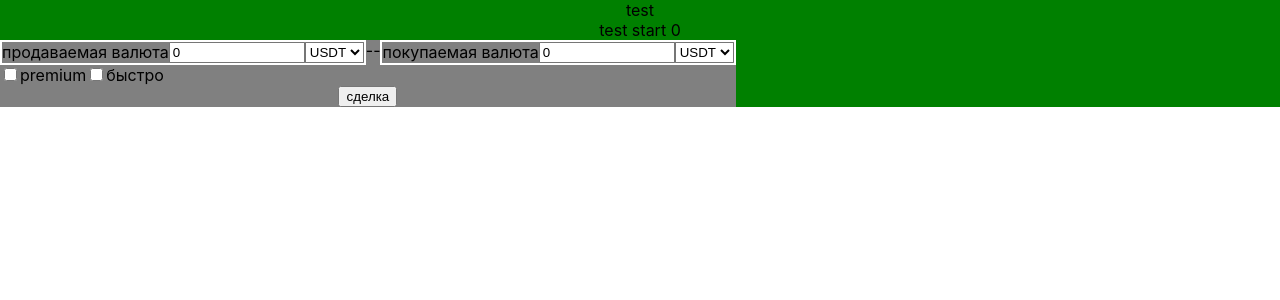
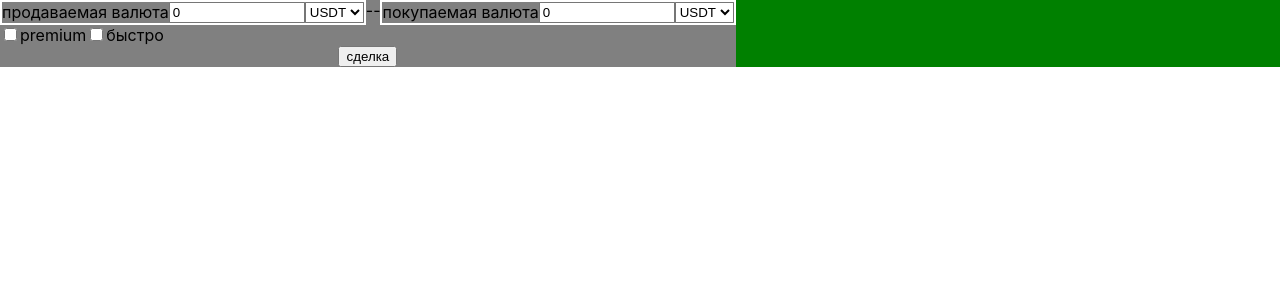
Before and after one commit to TzarevAV/lombard, a React (Create React App) app in the folder currency/: page / in a window 1280 px wide. Shown: the top 300 px of the page. Built offline with nearby package versions, Linux system fonts and the light colour scheme.

Commit message:
remove test data

```diff
--- a/currency/src/App.tsx
+++ b/currency/src/App.tsx
@@ -93,11 +93,7 @@ const handleChangeFast=(val:boolean)=>{
   return (
     <Provider store={store}>
     <div className="App">
-      <div>test</div>
-      <div>
-        {store.getState().name+' '}
-        {store.getState().counter}
-      </div>
+
      <CurrencyConvert
        state={store.getState()}
        onChangeFromVal={handleChangeFromVal}
```
